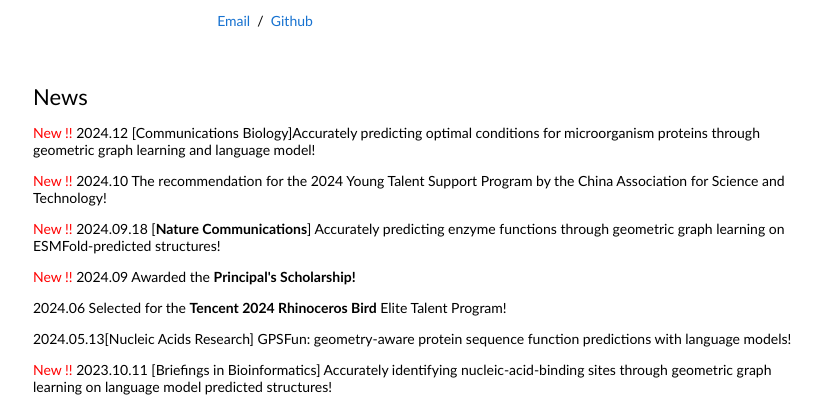
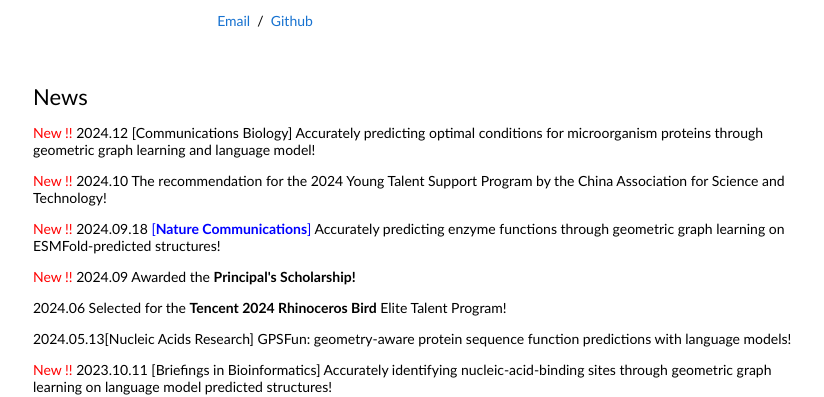
Before and after one commit to YidongSong/YidongSong, a plain HTML site: page index.html in a window 1280 px wide. Shown: the part 406-803 px from the top of the page, without its empty margins (227-1051 px from the left). Drawn offline with Linux system fonts and the light colour scheme.

Commit message:
Update index.html

```diff
--- a/index.html
+++ b/index.html
@@ -43,10 +43,10 @@
               <td style="padding:20px;width:100%;vertical-align:middle">
                 <h2>News</h2>
 		<p>
-		  <span style="color: red;">New !!</span> 2024.12 [Communications Biology]Accurately predicting optimal conditions for microorganism proteins through geometric graph learning and language model!</p>
+		  <span style="color: red;">New !!</span> 2024.12 [Communications Biology] Accurately predicting optimal conditions for microorganism proteins through geometric graph learning and language model!</p>
                 <p>
 		  <span style="color: red;">New !!</span> 2024.10 The recommendation for the 2024 Young Talent Support Program by the China Association for Science and Technology!</p>
-                  <p><span style="color: red;">New !!</span> 2024.09.18 [<b>Nature Communications</b>] Accurately predicting enzyme functions through geometric graph learning on ESMFold-predicted structures! </p>
+                  <p><span style="color: red;">New !!</span> 2024.09.18 <span style="color: blue;">[<b>Nature Communications</b>] </span> Accurately predicting enzyme functions through geometric graph learning on ESMFold-predicted structures! </p>
                   <p> <span style="color: red;">New !!</span> 2024.09 Awarded the <b>Principal's Scholarship!</b> </p>
 		  <p> 2024.06 Selected for the <b>Tencent 2024 Rhinoceros Bird</b> Elite Talent Program! </p>
 		  <p> 2024.05.13[Nucleic Acids Research] GPSFun: geometry-aware protein sequence function predictions with language models! </p>
```
